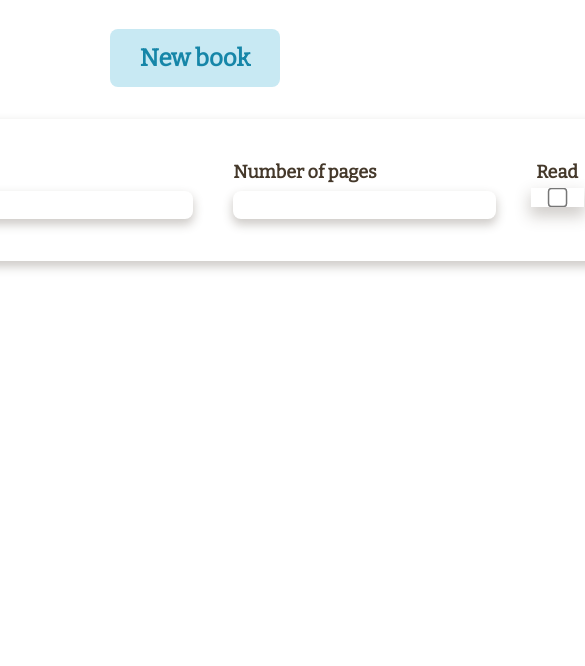
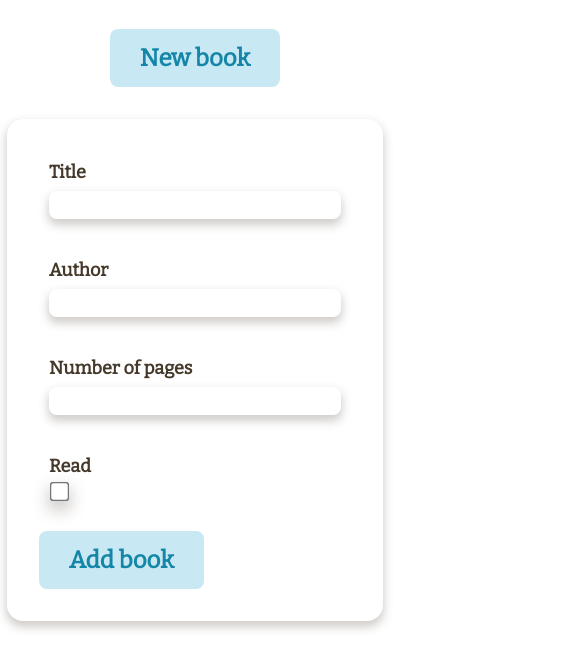
Before and after one commit to Nezxie/Library-OdinProject, a plain HTML site: page index.html in a window 390 px wide. Both pictures are taken after a click on the button "New book". Shown: the part 153-819 px from the top of the page, 585 px wide, since content can reach past the window. Drawn offline with nearby package versions, Linux system fonts and the light colour scheme.

Commit message:
added some basic responsivity so it looks ok-ish on tablet and mobile

```diff
--- a/styles.css
+++ b/styles.css
@@ -146,3 +146,29 @@ input{
 #read{
     transform: scale(1.5);
 }
+@media (width<1300px){
+.add-book-section{
+    width:80vw;
+    grid-template-columns: 1fr 1fr;
+    grid-template-rows:1fr 1fr 1fr ;
+
+}
+.library{
+    grid-template-columns: 1fr 1fr;
+}
+#read{
+    align-self: flex-start;
+}
+}
+@media (width<700px){
+    .add-book-section{
+        width:80vw;
+        grid-template-columns: 1fr
+    }
+    .library{
+        grid-template-columns: 1fr
+    }
+    #read{
+        align-self: flex-start;
+    }
+}
```
